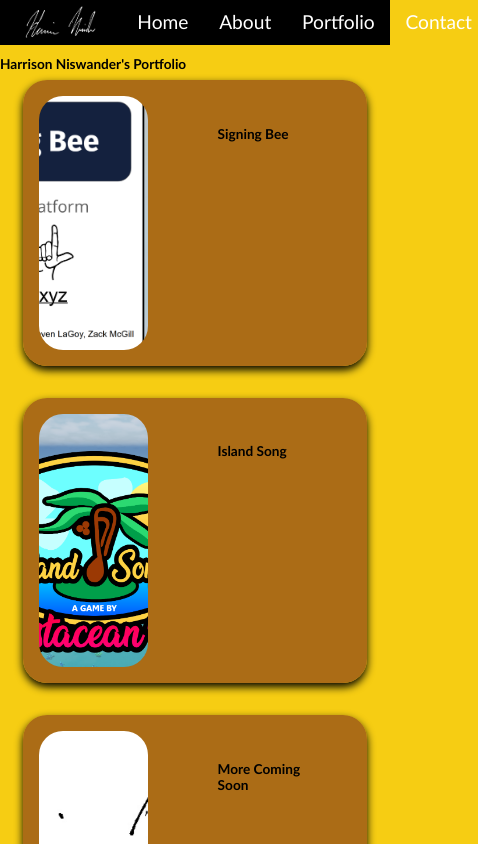
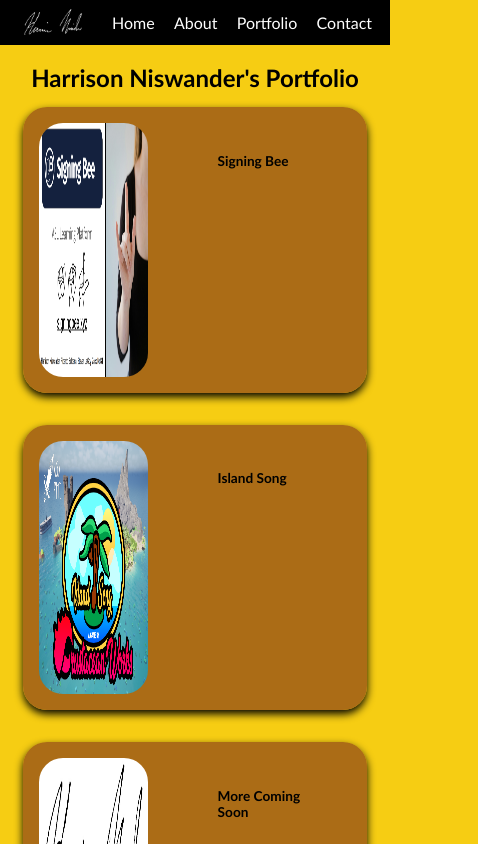
Before and after one commit to HarrisonNiswander/HarrisonNiswanderPortfolio, a React (Vite) app in the folder HarrisonNiswanderPortfolio/: page /portfolio in a window 390 px wide. Shown: the top 844 px of the page, 478 px wide, since content can reach past the window. Built offline with nearby package versions, Linux system fonts and the light colour scheme.

Commit message:
Fix part of portfolio formatting and fix header again for different screen sizes

```diff
--- a/HarrisonNiswanderPortfolio/src/components/header/header_style/header.css
+++ b/HarrisonNiswanderPortfolio/src/components/header/header_style/header.css
@@ -49,9 +49,8 @@
     height: 2.8em;
   }
   .header_nav ul {
-    font-size: 1.2em;
-    gap: 1.5vw;
-    gap: 5%;
+    font-size: 1em;
+    gap: 3%;
     padding: 0 1rem;
   }
   .header_nav ul img {
--- a/HarrisonNiswanderPortfolio/src/components/header/header_style/header.scss
+++ b/HarrisonNiswanderPortfolio/src/components/header/header_style/header.scss
@@ -62,9 +62,9 @@
         height: 2.8em;
 
         ul{
-            font-size: 1.2em;
-            gap: 1.5vw;
-            gap:5%;
+            font-size: 1em;
+            //gap: 1.2vw;
+            gap:3%;
             padding: 0 1rem;
 
             img{
--- a/HarrisonNiswanderPortfolio/src/pages/Portfolio/portfolio_styles/portfolio.css
+++ b/HarrisonNiswanderPortfolio/src/pages/Portfolio/portfolio_styles/portfolio.css
@@ -26,6 +26,7 @@
   padding-bottom: 0.6em;
   color: hsl(0, 0%, 0%);
   justify-self: center;
+  text-align: center;
 }
 
 .image {
@@ -48,6 +49,7 @@
   transition: transform 0.2s;
   display: flex;
   flex-direction: row;
+  padding-left: 1em;
 }
 
 .card:hover {
@@ -86,4 +88,14 @@
 
 .card:hover .description {
   visibility: visible;
+}
+
+@media screen and (max-width: 900px) {
+  .image {
+    -o-object-fit: fill;
+       object-fit: fill;
+  }
+  .portfolio-font {
+    font-size: 1.5em !important;
+  }
 }/*# sourceMappingURL=portfolio.css.map */
--- a/HarrisonNiswanderPortfolio/src/pages/Portfolio/portfolio_styles/portfolio.scss
+++ b/HarrisonNiswanderPortfolio/src/pages/Portfolio/portfolio_styles/portfolio.scss
@@ -31,6 +31,7 @@
     padding-bottom: 0.6em;
     color: c.$black;
     justify-self: center;
+    text-align: center;
 }
 
 .image{
@@ -53,6 +54,9 @@
     transition: transform 0.2s;
     display: flex;
     flex-direction: row;
+    //align-items: center;
+    //justify-content: center;
+    padding-left: 1em;
 
 }
 
@@ -95,3 +99,13 @@
 .card:hover .description{
     visibility: visible;
 }
+
+@media screen and (max-width: 900px) {
+    .image{
+        object-fit:fill;
+    }
+
+    .portfolio-font{
+        font-size: 1.5em !important;
+    }
+};
```
Also changed, not shown: 2 other files (tests, documents, lock files or other folders).
